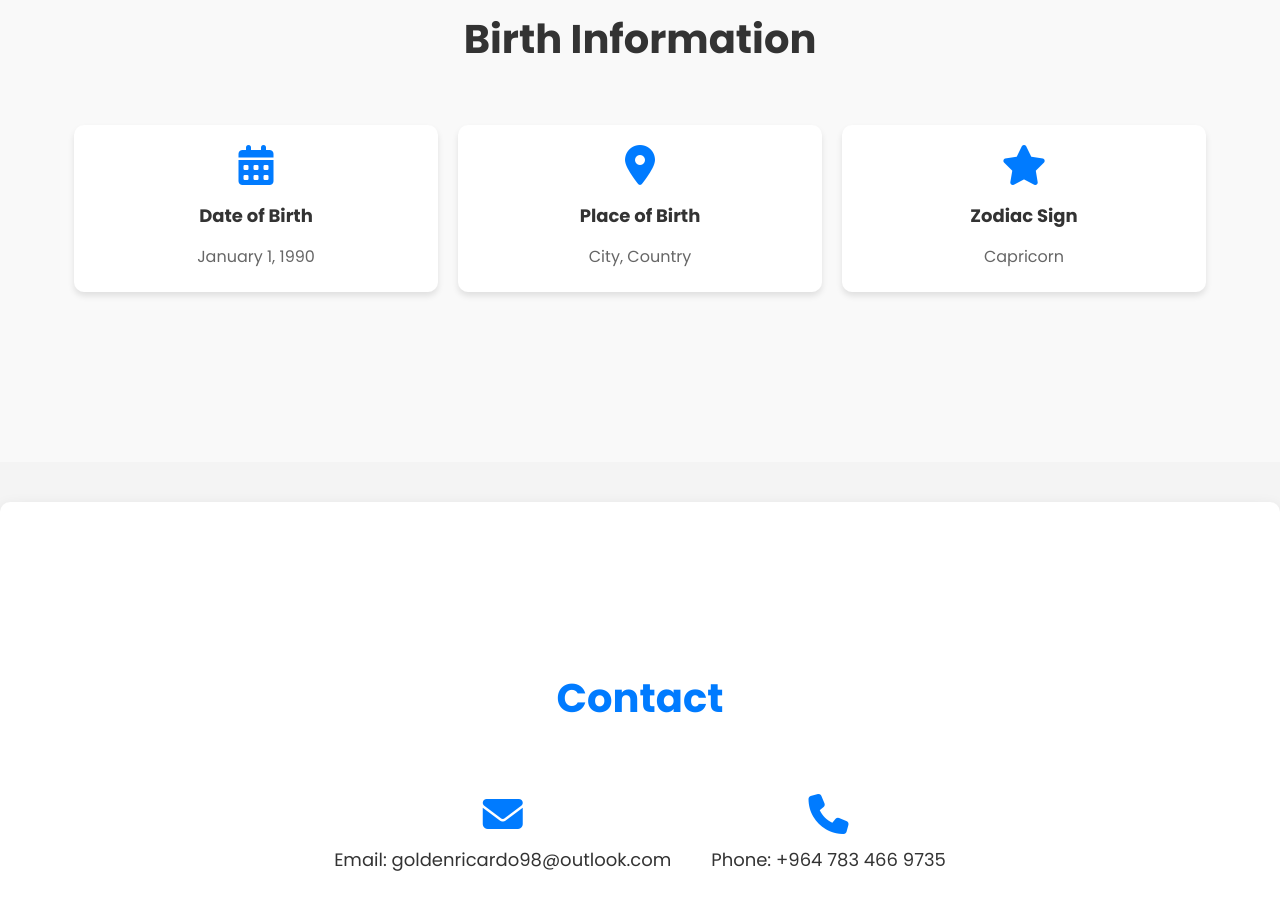
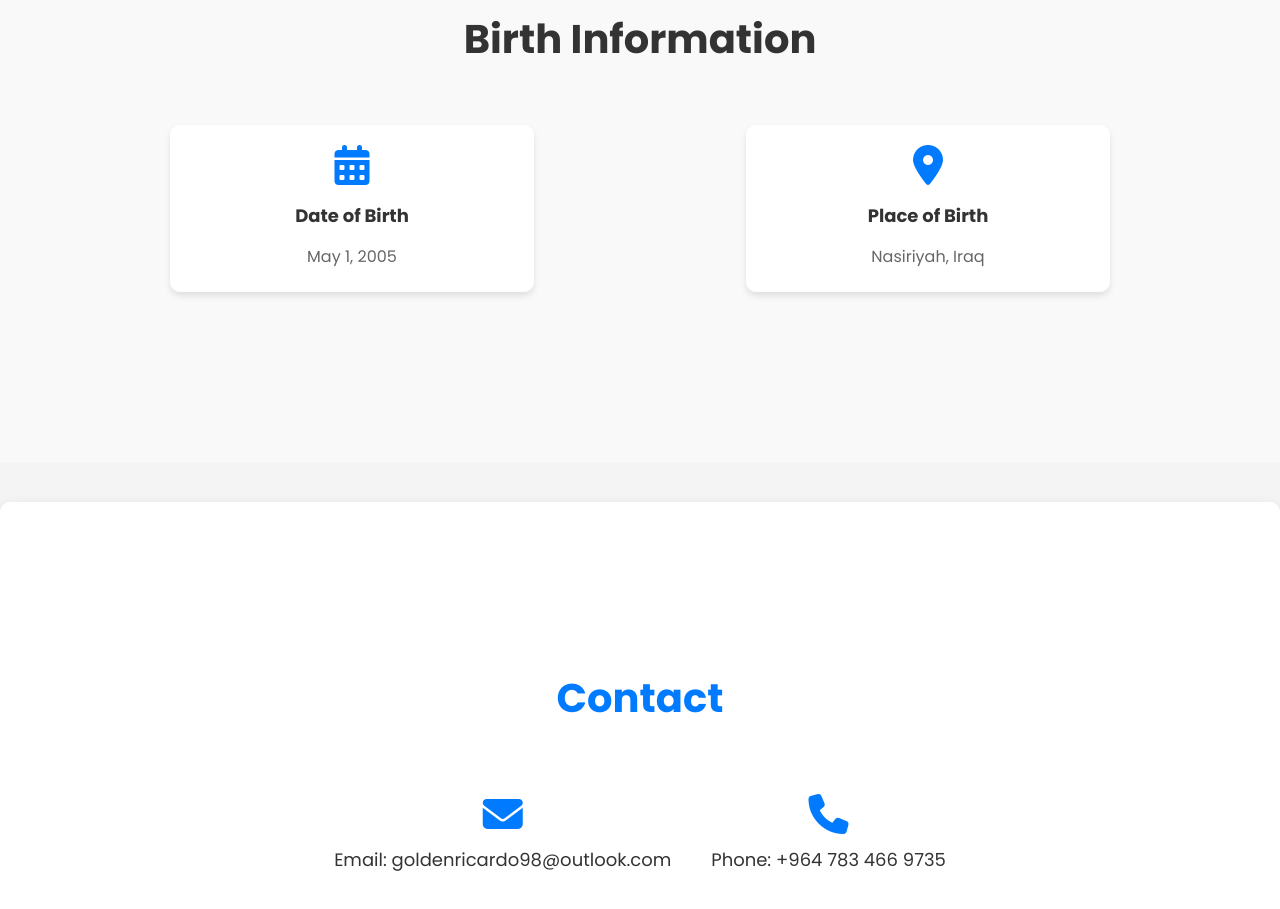
Before and after one commit to RicadroWilliam/RicardoWilliam.github.io, a plain HTML site: page index.html in a window 1280 px wide. Shown: the part 3520-4429 px from the top of the page. Drawn offline with Linux system fonts and the light colour scheme.

Commit message:
Update index.html

```diff
--- a/index.html
+++ b/index.html
@@ -108,18 +108,14 @@
                     <div class="birth-item">
                         <i class="fas fa-calendar-alt"></i>
                         <h3>Date of Birth</h3>
-                        <p>January 1, 1990</p>
+                        <p>May 1, 2005</p>
                     </div>
                     <div class="birth-item">
                         <i class="fas fa-map-marker-alt"></i>
                         <h3>Place of Birth</h3>
-                        <p>City, Country</p>
+                        <p>Nasiriyah, Iraq</p>
                     </div>
-                    <div class="birth-item">
-                        <i class="fas fa-star"></i>
-                        <h3>Zodiac Sign</h3>
-                        <p>Capricorn</p>
-                    </div>
+
                 </div>
             </div>
         </section>
```
